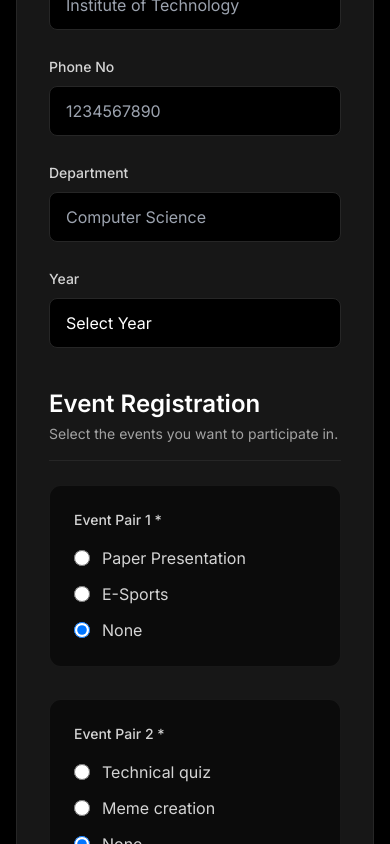
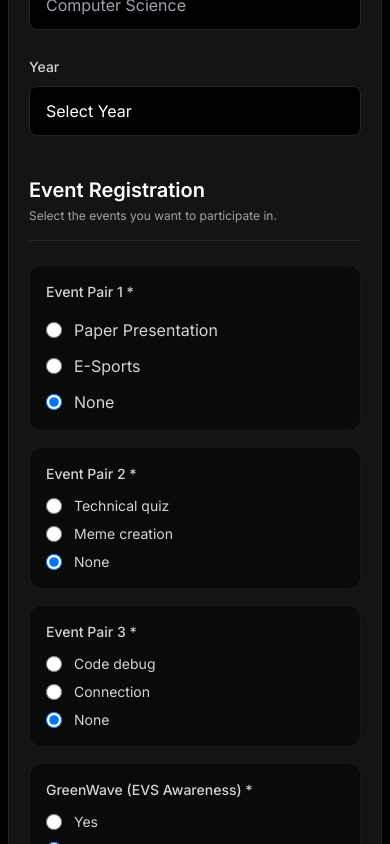
Before and after one commit to Kolass2004/zenthorix-symbo-2026, a Next.js app: page / in a window 390 px wide. Shown: the part 1156-2000 px from the top of the page. Built offline with nearby package versions, Linux system fonts and the light colour scheme.

Commit message:
feat: Implement responsive design adjustments for page layout and registration form elements.

```diff
--- a/src/app/page.tsx
+++ b/src/app/page.tsx
@@ -5,22 +5,22 @@ export default function Home() {
   return (
     <main className="min-h-screen bg-black text-white selection:bg-red-500 selection:text-white">
       {/* Header section with gradient */}
-      <div className="relative overflow-hidden py-20 lg:py-32">
+      <div className="relative overflow-hidden py-12 md:py-20 lg:py-32">
         <div className="absolute inset-x-0 top-0 h-96 bg-gradient-to-b from-red-900/20 to-transparent pointer-events-none" />
         <div className="absolute -top-40 -right-40 w-96 h-96 bg-red-600/10 rounded-full blur-3xl pointer-events-none" />
         <div className="absolute top-20 -left-20 w-72 h-72 bg-red-600/10 rounded-full blur-3xl pointer-events-none" />
 
         <div className="container mx-auto px-4 relative z-10 text-center">
-          <h1 className="text-5xl md:text-7xl font-extrabold tracking-tight mb-6">
+          <h1 className="text-5xl md:text-7xl font-extrabold tracking-tight mb-4 md:mb-6">
             Zenthorix <span className="text-transparent bg-clip-text bg-gradient-to-r from-red-500 to-red-800">2026</span>
           </h1>
-          <p className="text-xl md:text-2xl text-gray-400 max-w-2xl mx-auto font-light">
+          <p className="text-lg md:text-2xl text-gray-400 max-w-2xl mx-auto font-light leading-relaxed">
             Secure your spot for the most anticipated tech symposium. Complete the form below to register and receive your ticket.
           </p>
         </div>
       </div>
 
-      <div className="container mx-auto px-4 pb-32 max-w-4xl relative z-10">
+      <div className="container mx-auto px-2 md:px-4 pb-32 max-w-4xl relative z-10">
         <RegistrationForm />
       </div>
     </main>
--- a/src/components/RegistrationForm.tsx
+++ b/src/components/RegistrationForm.tsx
@@ -104,11 +104,11 @@ export default function RegistrationForm() {
   };
 
   return (
-    <div className="bg-neutral-900 border border-neutral-800 rounded-3xl p-8 shadow-2xl">
+    <div className="bg-neutral-900/90 border border-neutral-800/80 rounded-2xl md:rounded-3xl p-5 md:p-8 shadow-2xl backdrop-blur-sm">
       <Toaster position="top-center" />
 
       {/* Event Instructions / Details */}
-      <div className="bg-red-950/30 border border-red-900/50 rounded-2xl p-6 mb-8 text-neutral-300 space-y-3">
+      <div className="bg-red-950/30 border border-red-900/50 rounded-xl md:rounded-2xl p-5 md:p-6 mb-6 md:mb-8 text-neutral-300 space-y-2 md:space-y-3">
         <h3 className="text-xl font-bold text-white mb-4 flex items-center">
           <svg className="w-6 h-6 mr-2 text-red-500" fill="none" viewBox="0 0 24 24" stroke="currentColor">
             <path strokeLinecap="round" strokeLinejoin="round" strokeWidth={2} d="M13 16h-1v-4h-1m1-4h.01M21 12a9 9 0 11-18 0 9 9 0 0118 0z" />
@@ -199,12 +199,12 @@ export default function RegistrationForm() {
         {/* Events Section */}
         <section className="space-y-6">
            <div className="border-b border-neutral-800 pb-4">
-            <h2 className="text-2xl font-semibold text-white">Event Registration</h2>
-            <p className="text-neutral-400 text-sm mt-1">Select the events you want to participate in.</p>
+            <h2 className="text-xl md:text-2xl font-semibold text-white">Event Registration</h2>
+            <p className="text-neutral-400 text-xs md:text-sm mt-1">Select the events you want to participate in.</p>
           </div>
 
-          <div className="grid grid-cols-1 md:grid-cols-2 gap-8">
-            <div className="bg-black/50 p-6 rounded-xl border border-neutral-800/50">
+          <div className="grid grid-cols-1 md:grid-cols-2 gap-4 md:gap-8">
+            <div className="bg-black/50 p-4 md:p-6 rounded-xl border border-neutral-800/50">
               <label className="text-sm font-medium text-neutral-300 block mb-4">Event Pair 1 *</label>
               <div className="space-y-3">
                 {["Paper Presentation", "E-Sports", "None"].map((opt) => (
@@ -216,37 +216,37 @@ export default function RegistrationForm() {
               </div>
             </div>
 
-            <div className="bg-black/50 p-6 rounded-xl border border-neutral-800/50">
-              <label className="text-sm font-medium text-neutral-300 block mb-4">Event Pair 2 *</label>
-              <div className="space-y-3">
+            <div className="bg-black/50 p-4 md:p-6 rounded-xl border border-neutral-800/50">
+              <label className="text-sm font-medium text-neutral-300 block mb-3 md:mb-4">Event Pair 2 *</label>
+              <div className="space-y-2 md:space-y-3">
                 {["Technical quiz", "Meme creation", "None"].map((opt) => (
                   <label key={opt} className="flex items-center space-x-3 cursor-pointer group">
-                    <input type="radio" value={opt} {...register("eventPair2")} className="w-4 h-4 text-red-600 bg-neutral-900 border-neutral-700 focus:ring-red-600 focus:ring-2" />
-                    <span className="text-neutral-300 group-hover:text-white transition-colors">{opt}</span>
+                    <input type="radio" value={opt} {...register("eventPair2")} className="w-4 h-4 md:w-5 md:h-5 text-red-600 bg-neutral-900 border-neutral-700 focus:ring-red-600 focus:ring-2" />
+                    <span className="text-neutral-300 md:text-base text-sm group-hover:text-white transition-colors">{opt}</span>
                   </label>
                 ))}
               </div>
             </div>
 
-            <div className="bg-black/50 p-6 rounded-xl border border-neutral-800/50">
-              <label className="text-sm font-medium text-neutral-300 block mb-4">Event Pair 3 *</label>
-              <div className="space-y-3">
+            <div className="bg-black/50 p-4 md:p-6 rounded-xl border border-neutral-800/50">
+              <label className="text-sm font-medium text-neutral-300 block mb-3 md:mb-4">Event Pair 3 *</label>
+              <div className="space-y-2 md:space-y-3">
                 {["Code debug", "Connection", "None"].map((opt) => (
                   <label key={opt} className="flex items-center space-x-3 cursor-pointer group">
-                    <input type="radio" value={opt} {...register("eventPair3")} className="w-4 h-4 text-red-600 bg-neutral-900 border-neutral-700 focus:ring-red-600 focus:ring-2" />
-                    <span className="text-neutral-300 group-hover:text-white transition-colors">{opt}</span>
+                    <input type="radio" value={opt} {...register("eventPair3")} className="w-4 h-4 md:w-5 md:h-5 text-red-600 bg-neutral-900 border-neutral-700 focus:ring-red-600 focus:ring-2" />
+                    <span className="text-neutral-300 md:text-base text-sm group-hover:text-white transition-colors">{opt}</span>
                   </label>
                 ))}
               </div>
             </div>
 
-            <div className="bg-black/50 p-6 rounded-xl border border-neutral-800/50">
-              <label className="text-sm font-medium text-neutral-300 block mb-4">GreenWave (EVS Awareness) *</label>
-              <div className="space-y-3">
+            <div className="bg-black/50 p-4 md:p-6 rounded-xl border border-neutral-800/50">
+              <label className="text-sm font-medium text-neutral-300 block mb-3 md:mb-4">GreenWave (EVS Awareness) *</label>
+              <div className="space-y-2 md:space-y-3">
                 {["Yes", "No"].map((opt) => (
                   <label key={opt} className="flex items-center space-x-3 cursor-pointer group">
-                    <input type="radio" value={opt} {...register("greenWave")} className="w-4 h-4 text-red-600 bg-neutral-900 border-neutral-700 focus:ring-red-600 focus:ring-2" />
-                    <span className="text-neutral-300 group-hover:text-white transition-colors">{opt}</span>
+                    <input type="radio" value={opt} {...register("greenWave")} className="w-4 h-4 md:w-5 md:h-5 text-red-600 bg-neutral-900 border-neutral-700 focus:ring-red-600 focus:ring-2" />
+                    <span className="text-neutral-300 md:text-base text-sm group-hover:text-white transition-colors">{opt}</span>
                   </label>
                 ))}
               </div>
```
